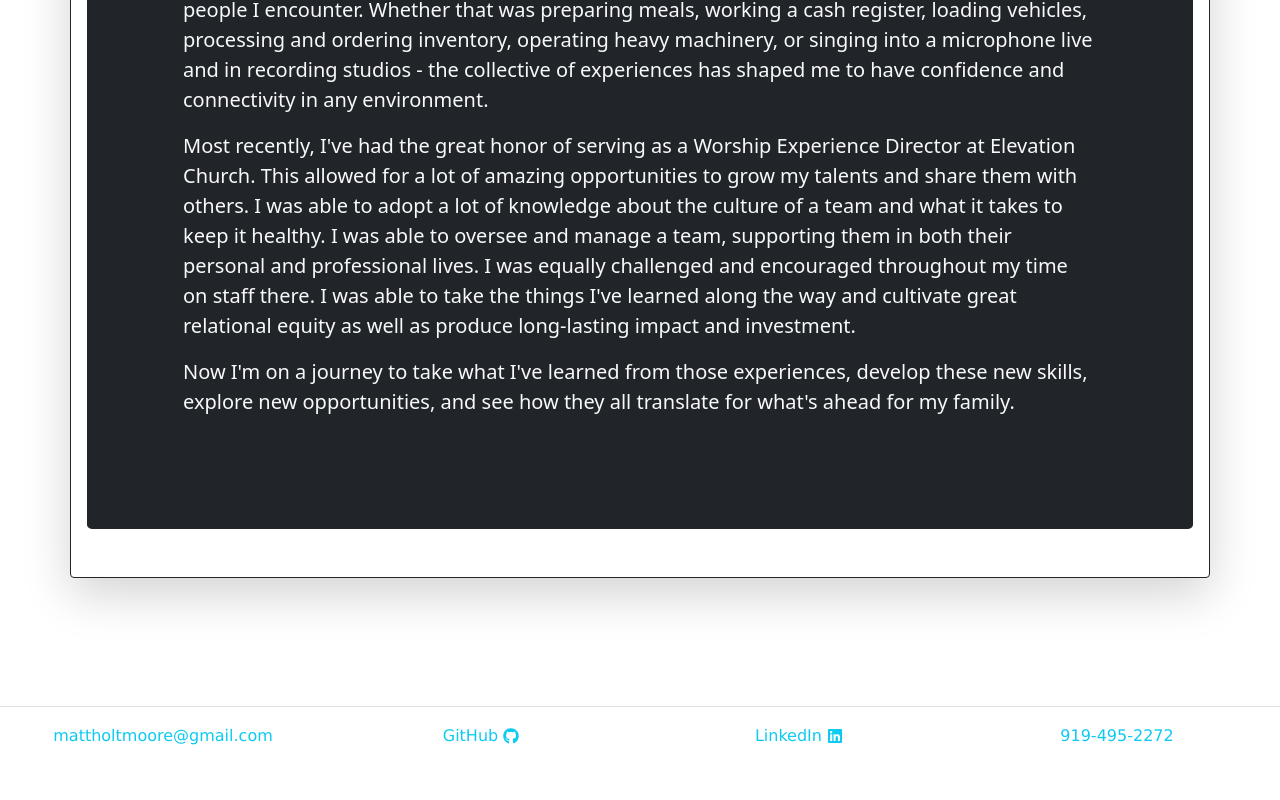
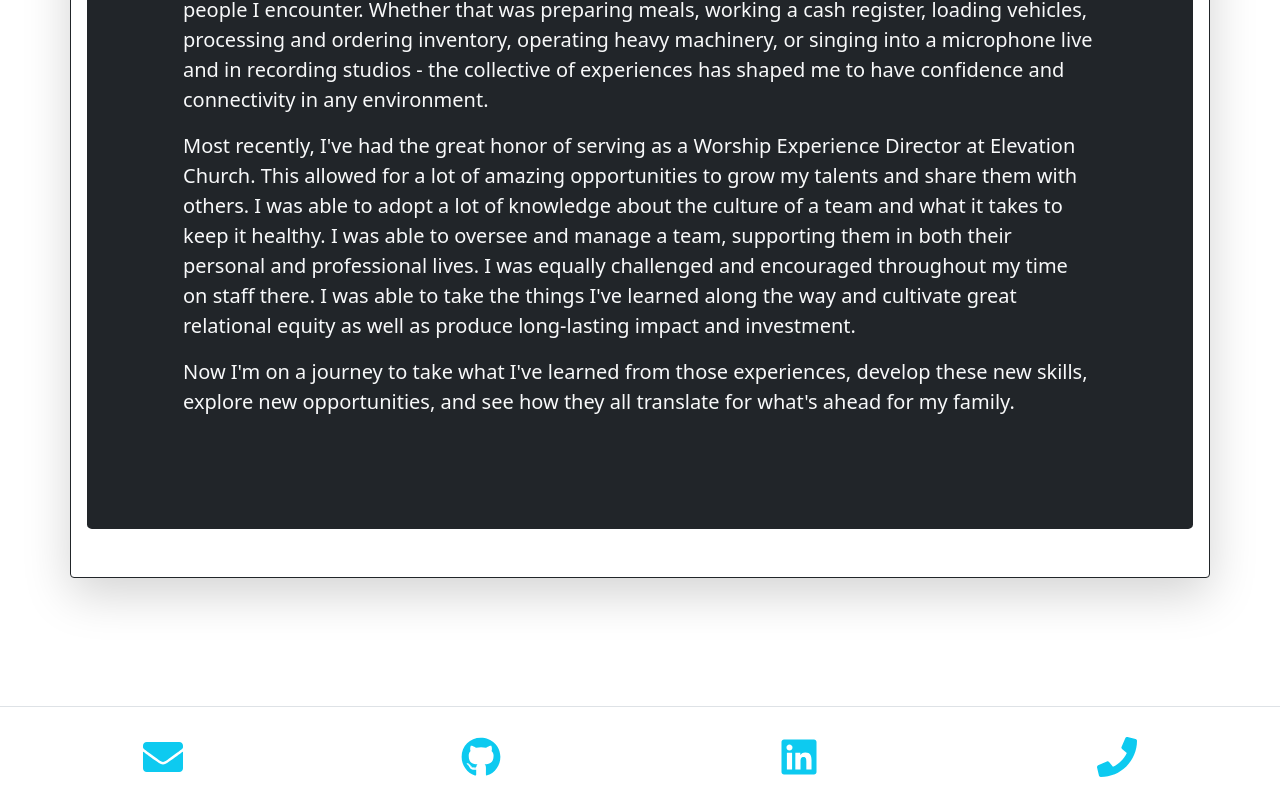
Before and after one commit to mattholtmoore/react-portfolio, a React (Create React App) app: page / in a window 1280 px wide. Shown: the part 745-1545 px from the top of the page. Before the commit the page ends 1509 px from the top, so only its background shows below. Built offline with nearby package versions, Linux system fonts and the light colour scheme.

Commit message:
exchanged footer script for Fa icons to clean up appearance

```diff
--- a/src/components/Footer/index.js
+++ b/src/components/Footer/index.js
@@ -1,6 +1,6 @@
 import React from 'react';
 import './assets/styles/Footer.css'
-import { FaGithub, FaLinkedin, FaInstagram } from "react-icons/fa";
+import { FaGithub, FaLinkedin, FaPhone, FaEnvelope } from "react-icons/fa";
 
 export default function Footer() {
   return (
@@ -8,7 +8,7 @@ export default function Footer() {
 
       <footer
 
-        className="row justify-content-between align-items-center mt-auto p-3 border-top">
+        className="row justify-content-between align-items-center mt-auto p-3 border-top fs-1">
 
         <div
           className="col-md-12">
@@ -17,7 +17,7 @@ export default function Footer() {
           className="col-sm-12 col-md-3 text-center justify-content-around">
           <a
             className="text-info"
-            href="mailto:mattholtmoore@gmail.com">mattholtmoore@gmail.com
+            href="mailto:mattholtmoore@gmail.com"><FaEnvelope />
           </a>
         </div>
         <div
@@ -25,7 +25,7 @@ export default function Footer() {
           <a
             className="text-info"
             href="https://github.com/mattholtmoore"
-            target="_blank">GitHub <FaGithub />
+            target="_blank"><FaGithub />
           </a>
         </div>
         <div
@@ -33,14 +33,14 @@ export default function Footer() {
           <a
             className="text-info"
             href="https://www.linkedin.com/in/mattholtmoore/"
-            target="_blank">LinkedIn <FaLinkedin />
+            target="_blank"><FaLinkedin />
           </a>
         </div>
         <div
           className="col-sm-12 col-md-3 text-center justify-content-around">
           <a
             className="text-info"
-            href="tel:919-495-2272">919-495-2272
+            href="tel:919-495-2272"><FaPhone />
           </a>
         </div>
 
```
